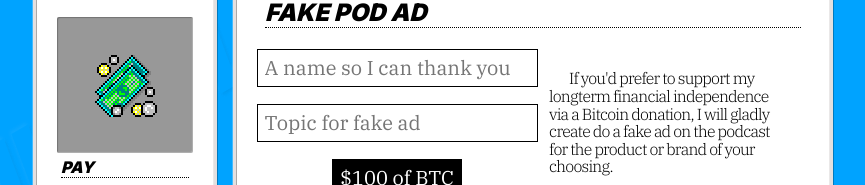
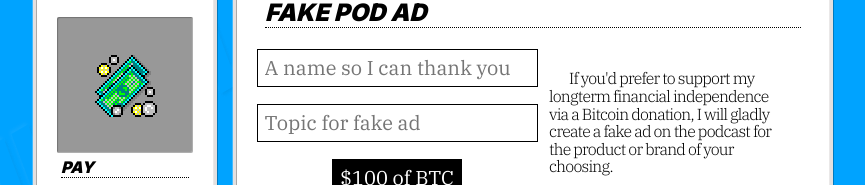
Before and after one commit to futurepaul/pauldotlol, a Next.js app: page /pay in a window 1280 px wide. Shown: the part 615-800 px from the top of the page, without its empty margins (207-1072 px from the left). Built offline with nearby package versions, Linux system fonts and the light colour scheme.

Commit message:
fix typo

```diff
--- a/pages/pay.tsx
+++ b/pages/pay.tsx
@@ -115,8 +115,8 @@ const Pay = () => {
                 ) : (
                   <p>
                     If you'd prefer to support my longterm financial
-                    independence via a Bitcoin donation, I will gladly create do
-                    a fake ad on the podcast for the product or brand of your
+                    independence via a Bitcoin donation, I will gladly create a
+                    fake ad on the podcast for the product or brand of your
                     choosing.
                   </p>
                 )}
```
